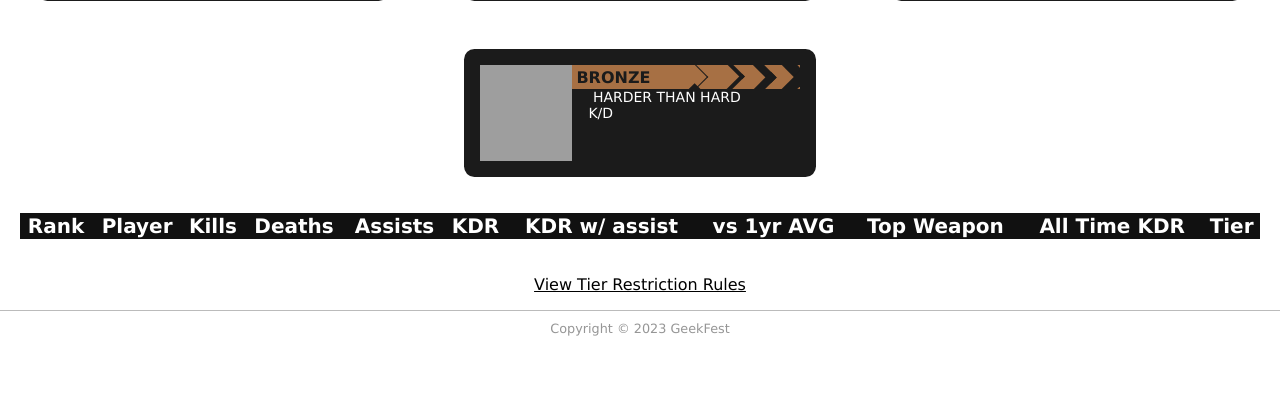
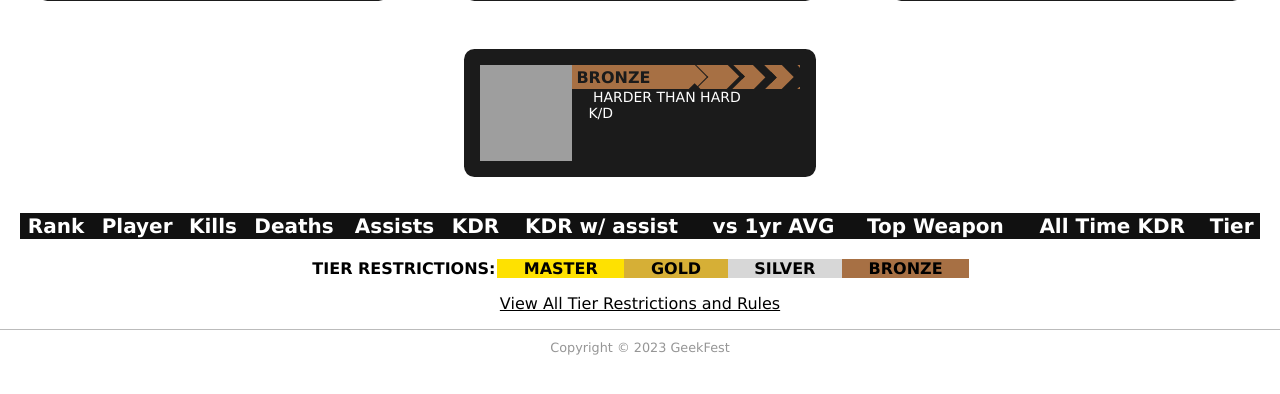
Before and after one commit to jroberts117/csgo-geekstats, a Django app: template geekstats/stats/templates/tiers.html in a window 1280 px wide. Shown: the part 351-745 px from the top of the page. Run offline with Django 3.2, Linux system fonts and the light colour scheme; the template is opened without the code that fills it, so the values that code supplies are empty; some web fonts are replaced; grey boxes are pictures that could not be loaded.

Commit message:
Better tier restriction views

```diff
--- a/geekstats/stats/static/style.css
+++ b/geekstats/stats/static/style.css
@@ -776,6 +776,10 @@ img.weapon {
 	  font-stretch: expanded;
 	  padding: 0.1rem;
   }
+
+  .tierrestrict {
+	padding: 0px 25px;
+  }
   .img {
   width: 7rem;
   height: 8rem;
--- a/geekstats/stats/templates/tiers.html
+++ b/geekstats/stats/templates/tiers.html
@@ -140,7 +140,14 @@
 		{% endfor %}
 
 	</table>
-	<p><a href="https://sites.google.com/view/gfxxv/rules#h.b735l0b8asys" target="_blank">View Tier Restriction Rules</a></p>
+	<div class="container">
+		<div><span class="awardname">TIER RESTRICTIONS: </span></div>
+		<div class="west1: master tierrestrict"><span class="awardname" title="All Gold restrictions plus no AK47 or M4A1">MASTER</span></div>
+		<div class="gold tierrestrict"><span class="awardname" title="All Silver restrictions plus no Aug or Sg556">GOLD</span></div>
+		<div class="silver tierrestrict"><span class="awardname" title="No autosnipers, AWP or Negev">SILVER</span></div>
+		<div class="bronze tierrestrict"><span class="awardname" title="No Restrictions">BRONZE</span></div>
+	</div>
+	<p><a href="https://sites.google.com/view/gfxxv/rules#h.b735l0b8asys" target="_blank">View All Tier Restrictions and Rules</a></p>
 </div>
 
 
```
